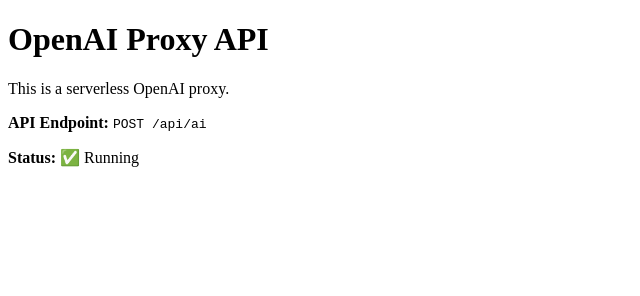
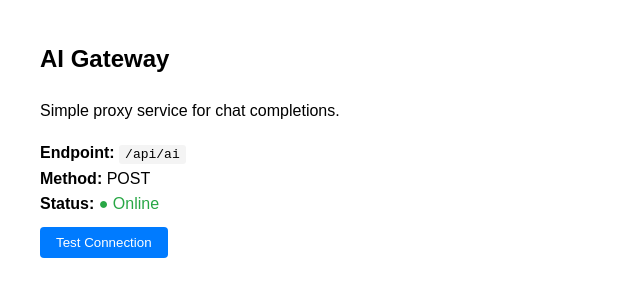
Before and after one commit to Tanz2024/trucktalkconnect-, a website: page index.html in a window 1280 px wide. Shown: the whole page, without its empty margins (0-640 px from the left). Drawn offline with Linux system fonts and the light colour scheme.

Commit message:
fixes step 2

```diff
--- a/index.html
+++ b/index.html
@@ -1,12 +1,61 @@
 <!DOCTYPE html>
 <html>
 <head>
-    <title>OpenAI Proxy</title>
+    <title>API Gateway</title>
+    <style>
+        body { font-family: Arial, sans-serif; margin: 40px; line-height: 1.6; }
+        .status { color: #28a745; }
+        code { background: #f4f4f4; padding: 2px 6px; border-radius: 3px; }
+        .test-btn { background: #007bff; color: white; padding: 8px 16px; border: none; border-radius: 4px; cursor: pointer; margin-top: 10px; }
+        .result { margin-top: 15px; padding: 10px; background: #f8f9fa; border-radius: 4px; display: none; }
+    </style>
 </head>
 <body>
-    <h1>OpenAI Proxy API</h1>
-    <p>This is a serverless OpenAI proxy.</p>
-    <p><strong>API Endpoint:</strong> <code>POST /api/ai</code></p>
-    <p><strong>Status:</strong> ✅ Running</p>
+    <h2>AI Gateway</h2>
+    <p>Simple proxy service for chat completions.</p>
+
+    <div>
+        <strong>Endpoint:</strong> <code>/api/ai</code><br>
+        <strong>Method:</strong> POST<br>
+        <strong>Status:</strong> <span class="status">● Online</span>
+    </div>
+
+    <button class="test-btn" onclick="testAPI()">Test Connection</button>
+    <div id="result" class="result"></div>
+
+    <script>
+        async function testAPI() {
+            const btn = document.querySelector('.test-btn');
+            const result = document.getElementById('result');
+
+            btn.textContent = 'Testing...';
+            result.style.display = 'none';
+
+            try {
+                const response = await fetch('/api/ai', {
+                    method: 'POST',
+                    headers: { 'Content-Type': 'application/json' },
+                    body: JSON.stringify({
+                        model: 'gpt-4o-mini',
+                        messages: [{ role: 'user', content: 'ping' }]
+                    })
+                });
+
+                if (response.ok) {
+                    result.innerHTML = '<strong>✓ Connection successful</strong><br>Service is working normally.';
+                    result.style.backgroundColor = '#d4edda';
+                } else {
+                    result.innerHTML = '<strong>✗ Connection failed</strong><br>Status: ' + response.status;
+                    result.style.backgroundColor = '#f8d7da';
+                }
+            } catch (e) {
+                result.innerHTML = '<strong>✗ Network error</strong><br>' + e.message;
+                result.style.backgroundColor = '#f8d7da';
+            }
+
+            result.style.display = 'block';
+            btn.textContent = 'Test Connection';
+        }
+    </script>
 </body>
 </html>
```
